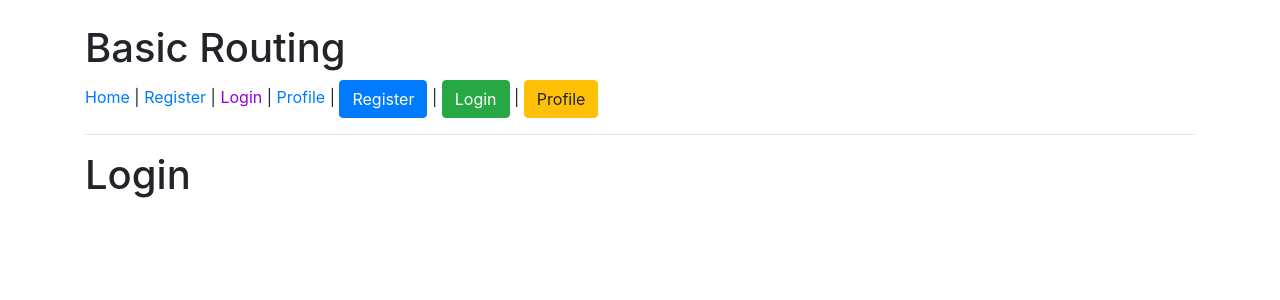
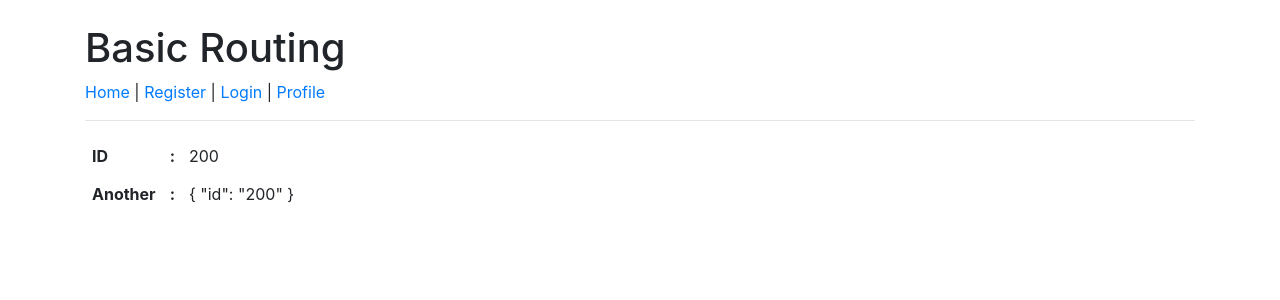
Before and after one commit to un4ckn0wl3z/basic-angular7, an Angular app: page /data/200 in a window 1280 px wide. Before the commit this address led to /login. Shown: the top 300 px of the page. Built offline with nearby package versions, Linux system fonts and the light colour scheme.

Commit message:
add param with activateRoute

```diff
--- a/src/app/app-routing.module.ts
+++ b/src/app/app-routing.module.ts
@@ -1,3 +1,4 @@
+import { DataComponent } from './components/data/data.component';
 import { ProfileComponent } from './components/profile/profile.component';
 import { HomeComponent } from './components/home/home.component';
 import { NgModule } from '@angular/core';
@@ -10,6 +11,7 @@ const routes: Routes = [
   {path:'register',component: RegisterComponent},
   {path:'login',component: LoginComponent},
   {path:'profile',component: ProfileComponent},
+  {path:'data/:id',component: DataComponent},
   {path:'**',redirectTo: '',pathMatch:'full'}
 ];
 
--- a/src/app/app.component.html
+++ b/src/app/app.component.html
@@ -1,6 +1,5 @@
 <div class="container mt-4">
   <h1>Basic Routing</h1>
-
   <div>
     <a routerLink="/" routerLinkActive="link-active" [routerLinkActiveOptions]="{ exact: true}">Home</a>
     <span> | </span>
@@ -9,12 +8,8 @@
     <a [routerLink]="['/', 'login']" routerLinkActive="link-active">Login</a>
     <span> | </span>
     <a [routerLink]="['/', 'profile']" routerLinkActive="link-active">Profile</a>
-    <span> | </span>
-    <button (click)="onRedirect(['/', 'register'])" class="btn btn-primary">Register</button>
-    <span> | </span>
-    <button (click)="onRedirect(['/', 'login'])"  class="btn btn-success">Login</button>
-    <span> | </span>
-    <button (click)="onRedirect(['/', 'profile'])" class="btn btn-warning">Profile</button>
+
+
     </div>
   <hr>
   <router-outlet></router-outlet>
--- a/src/app/app.component.ts
+++ b/src/app/app.component.ts
@@ -1,6 +1,4 @@
 import { Component } from '@angular/core';
-import { ICom2formData } from './interfaces/com2formdata.interface';
-import { Router } from '@angular/router';
 
 @Component({
   selector: 'app-root',
@@ -9,19 +7,8 @@ import { Router } from '@angular/router';
 })
 export class AppComponent {
 
-  constructor(private router: Router){
-    setTimeout(() => {
-      this.onRedirect('/login');
-    },3000)
-  }
 
-  /** redirect */
-  onRedirect(url: string | any){
-    if(typeof url == 'string'){
-      this.router.navigateByUrl(url);
-    }else{
-      this.router.navigate(url);
-    }
-  }
+
+
 
 }
--- a/src/app/app.module.ts
+++ b/src/app/app.module.ts
@@ -15,6 +15,7 @@ import { HomeComponent } from './components/home/home.component';
 import { RegisterComponent } from './components/register/register.component';
 import { LoginComponent } from './components/login/login.component';
 import { ProfileComponent } from './components/profile/profile.component';
+import { DataComponent } from './components/data/data.component';
 
 @NgModule({
   declarations: [
@@ -29,7 +30,8 @@ import { ProfileComponent } from './components/profile/profile.component';
     HomeComponent,
     RegisterComponent,
     LoginComponent,
-    ProfileComponent
+    ProfileComponent,
+    DataComponent
   ],
   imports: [
     BrowserModule,
--- /dev/null
+++ b/src/app/components/data/data.component.css
@@ -0,0 +1,4 @@
+table th,
+table td {
+    padding: 7px;
+}
--- /dev/null
+++ b/src/app/components/data/data.component.html
@@ -0,0 +1,12 @@
+<table>
+  <tr>
+    <th>ID</th>
+    <th>:</th>
+    <td>{{params.id}}</td>
+  </tr>
+  <tr>
+    <th>Another</th>
+    <th>:</th>
+    <td>{{ params | json }}</td>
+  </tr>
+</table>
--- /dev/null
+++ b/src/app/components/data/data.component.ts
@@ -0,0 +1,22 @@
+import { Component, OnInit } from '@angular/core';
+import { ActivatedRoute } from '@angular/router';
+
+@Component({
+  selector: 'app-data',
+  templateUrl: './data.component.html',
+  styleUrls: ['./data.component.css']
+})
+export class DataComponent implements OnInit {
+
+  id:string;
+  params: any;
+
+  constructor(private activvateRoute:ActivatedRoute) {
+    this.params = this.activvateRoute.snapshot.params;
+    console.log(this.params);
+  }
+
+  ngOnInit() {
+  }
+
+}
--- a/src/app/components/home/home.component.html
+++ b/src/app/components/home/home.component.html
@@ -1,3 +1,18 @@
+
+  <div class="form-group">
+    <h5>Send data to another component.</h5>
+    <ul>
+      <li>
+        <a routerLink="/data/200">[SEND] => id (FIX)</a>
+      </li>
+      <li>
+        <a [routerLink]="['/data/400',{item:200}]">[SEND] => id (DYNAMIC)</a>
+      </li>
+    </ul>
+  </div>
+
+
+
 <div class="row" *ngIf="isShowWorkshop">
     <div class="col-sm">
       <app-com01 [com2FormDataInput]="com2FormData"></app-com01>
```
Also changed, not shown: 1 other file (tests, documents, lock files or other folders).
